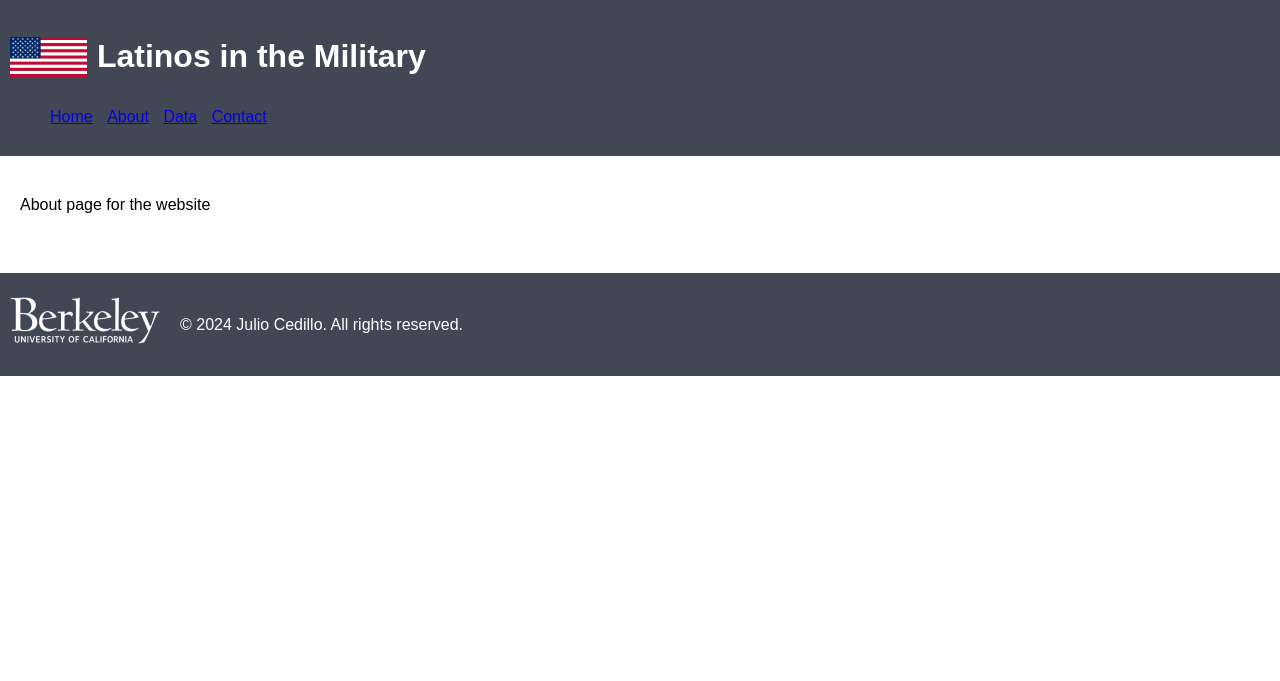
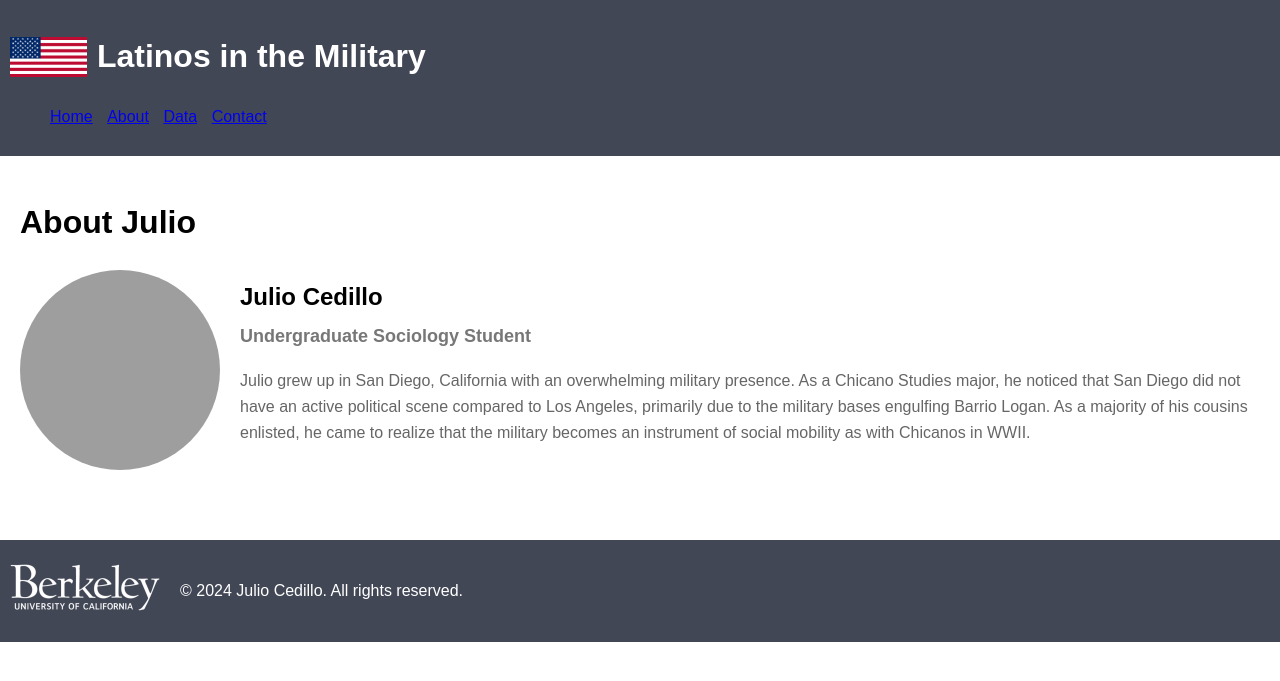
Before and after one commit to juliocedillo/military, a Jekyll site: the page built from about.md, in a window 1280 px wide. Shown: the top 681 px of the page. Built offline with Jekyll 4.4.1, drawn with Linux system fonts in a browser that asks for light colours.

Commit message:
Update about.md

```diff
--- a/about.md
+++ b/about.md
@@ -3,4 +3,13 @@ layout: default
 title: About
 permalink: /about
 ---
-About page for the website
+# About Julio
+
+<div style="display: flex; align-items: center; margin-bottom: 30px;">
+  <img src="https://juliocedillo.github.io/neweconomy/assets/images/julio.png" alt="Profile Image" style="width: 200px; height: 200px; border-radius: 50%; object-fit: cover; margin-right: 20px;">
+  <div>
+    <h2 style="margin: 0; font-size: 24px;">Julio Cedillo</h2>
+    <h3 style="margin-top: 5px; font-size: 18px; color: #777;">Undergraduate Sociology Student</h3>
+    <p style="font-size: 16px; color: #666;">Julio grew up in San Diego, California with an overwhelming military presence. As a Chicano Studies major, he noticed that San Diego did not have an active political scene compared to Los Angeles, primarily due to the military bases engulfing Barrio Logan. As a majority of his cousins enlisted, he came to realize that the military becomes an instrument of social mobility as with Chicanos in WWII.</p>
+  </div>
+</div>
```
